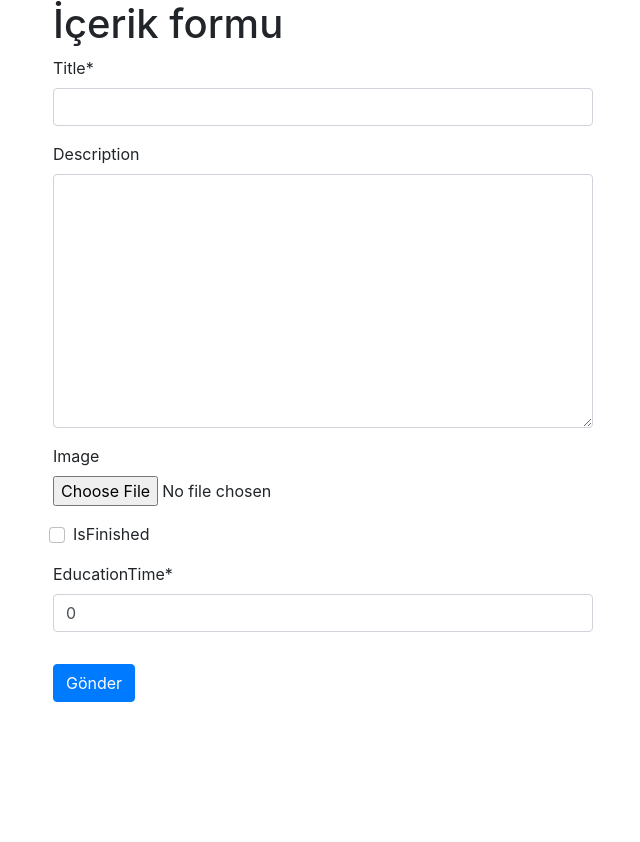
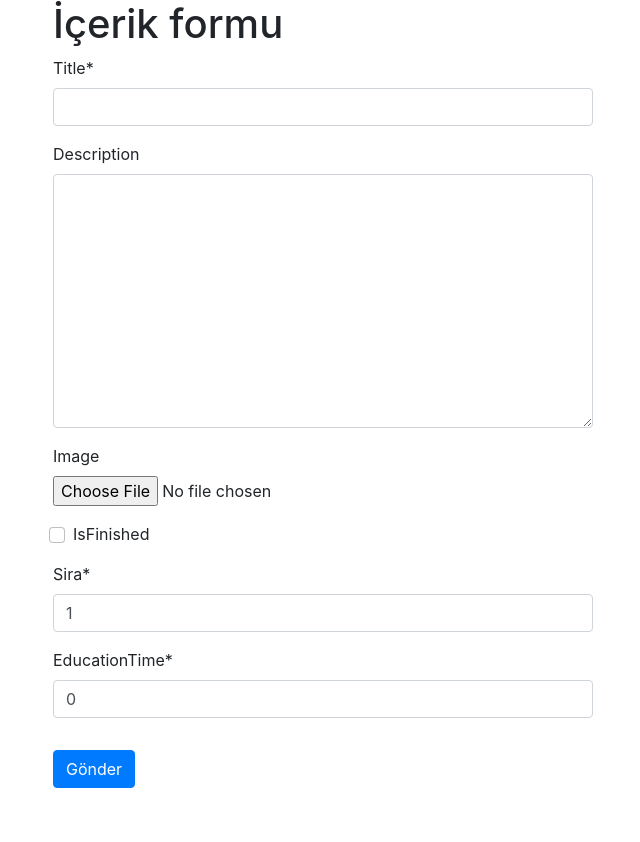
Before and after one commit to ugurhmz/MyTodo-Banaozel, a Django app: page /create/ in a window 1280 px wide. Shown: the part 358-1200 px from the top of the page, without its empty margins (317-957 px from the left). Run offline with Django 3.2, Linux system fonts and the light colour scheme; the visitor is signed in with stand-in values (Sample User, id 1); some libraries are stand-ins or nearby versions.

Commit message:
sira no verildi

```diff
--- a/todoApp/forms.py
+++ b/todoApp/forms.py
@@ -12,6 +12,7 @@ class TodoCreatForm(forms.ModelForm):
                 'description',
                 'image',
                 'isFinished',
+                'sira',
                 'educationTime'
             ]
 
--- a/todoApp/models.py
+++ b/todoApp/models.py
@@ -7,6 +7,7 @@ from django.urls import reverse
 class PostTodo(models.Model):
     title = models.CharField(max_length=250)
     description = models.TextField(null=True, blank=True)
+    sira = models.PositiveIntegerField(default=1)
     publishing_date = models.DateTimeField(auto_now_add = True)
     user = models.ForeignKey(settings.AUTH_USER_MODEL, on_delete=models.CASCADE, default=1)
     image = models.ImageField(null=True, blank=True, upload_to='resimler/', default='resimler/default_img.jpg')
```
Also changed, not shown: templates/posts/index.html (+7 -1 lines), todoApp/migrations/0002_posttodo_sira.py (added).
